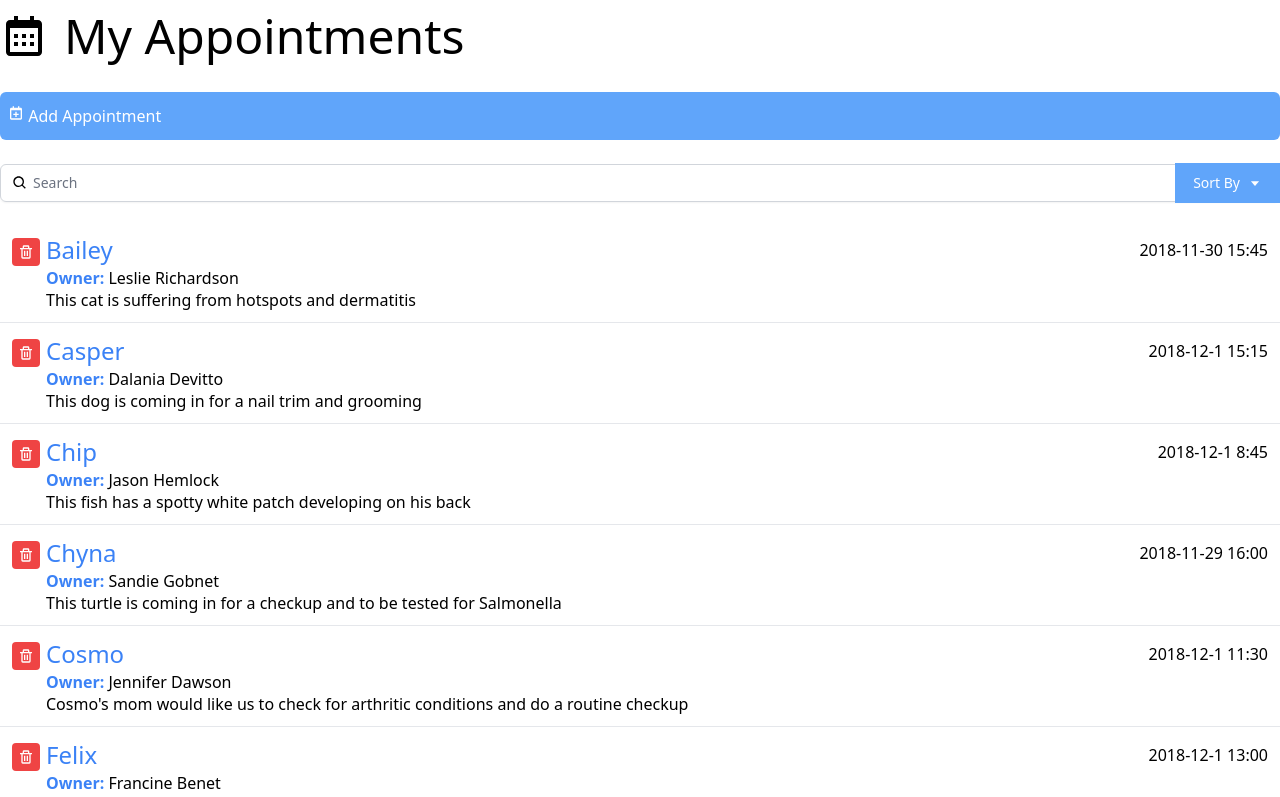
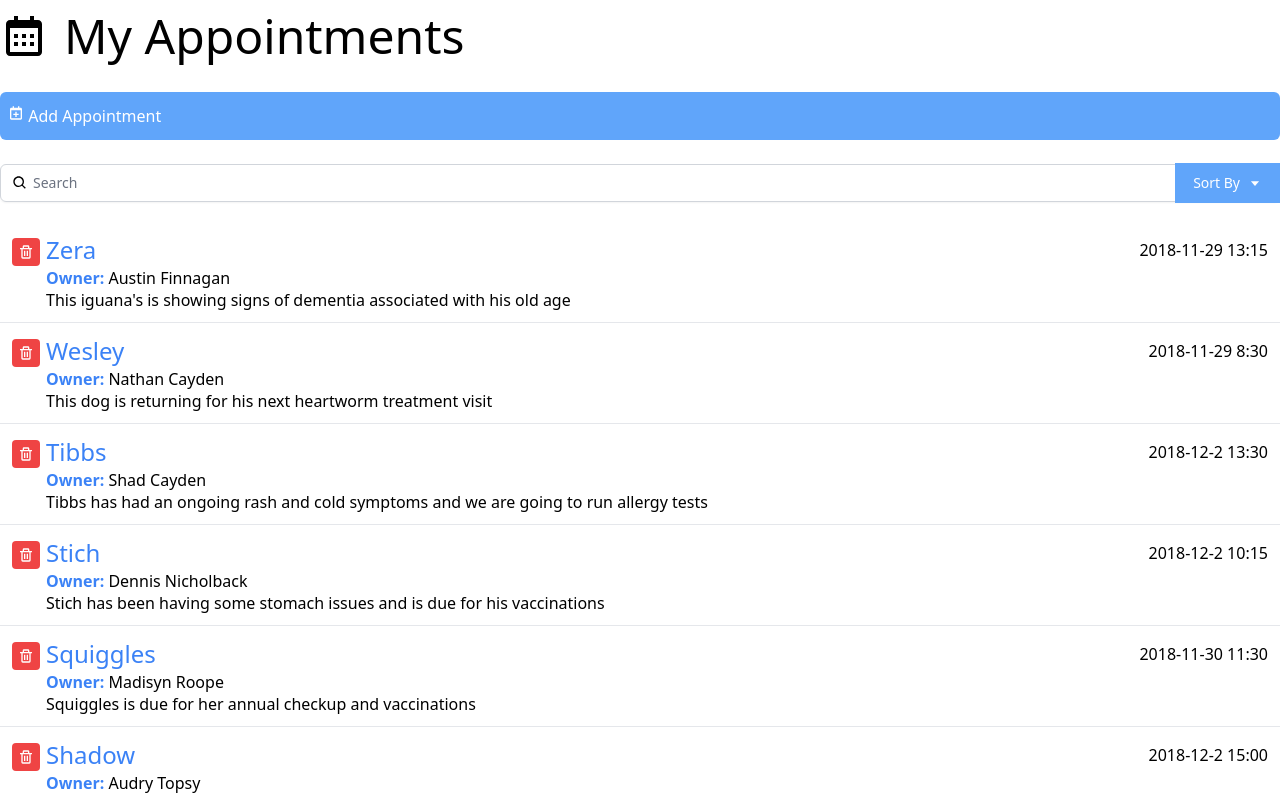
Before and after one commit to olaassem/react-interface, a React (Create React App) app: page / in a window 1280 px wide. Shown: the top 797 px of the page. Built offline with nearby package versions, Linux system fonts and the light colour scheme.

Commit message:
fixes order by sorting error

```diff
--- a/src/App.js
+++ b/src/App.js
@@ -5,25 +5,27 @@ import ApptInfo from './components/ApptInfo';
 import Search from './components/Search';
 
 function App() {
-  const [appts, setAppts] = useState([]);
-  const [query, setQuery] = useState("");
-  const [sortBy, setSortBy] = useState("petName")
-  let [orderBy, setOrderBy] = useState("asc")
+  let [appts, setAppts] = useState([]);
+  let [query, setQuery] = useState("");
+  let [sortBy, setSortBy] = useState("petName")
+  let [orderBy, setOrderBy] = useState("desc")
 
 
-  const filteredAppts = appts.filter(item => {
-    return (
-      item.petName.toLowerCase().includes(query.toLowerCase()) ||
-      item.ownerName.toLowerCase().includes(query.toLowerCase()) ||
-      item.aptNotes.toLowerCase().includes(query.toLowerCase())
-    )
-  }).sort((a, b) => {
-    let order = (orderBy = "asc") ? 1 : -1;
+   const filteredAppts = appts.filter(
+    item => {
+      return (
+        item.petName.toLowerCase().includes(query.toLowerCase()) ||
+        item.ownerName.toLowerCase().includes(query.toLowerCase()) ||
+        item.aptNotes.toLowerCase().includes(query.toLowerCase())
+      )
+    }
+  ).sort((a, b) => {
+    let order = (orderBy === 'asc') ? 1 : -1;
     return (
       a[sortBy].toLowerCase() < b[sortBy].toLowerCase()
         ? -1 * order : 1 * order
     )
-  });
+  })
 
   const fetchData = useCallback(() => {
     fetch(`./data.json`)
@@ -46,11 +48,11 @@ function App() {
       <AddAppt />
       <Search
         query={query}
-        onQueryChange={newQuery => setQuery(newQuery)}
+        onQueryChange={myQuery => setQuery(myQuery)}
         orderBy={orderBy}
-        onOrderByChange={mySort => setOrderBy(mySort)}
+        onOrderByChange={orderBy => setOrderBy(orderBy)}
         sortBy={sortBy}
-        onSortByChange={myOrder => setOrderBy(myOrder)}
+        onSortByChange={mySort => setSortBy(mySort)}
       />
 
       <ul className="divide-y divide-gray-200">
```
Also changed, not shown: src/components/Search.js (+12 -18 lines).
